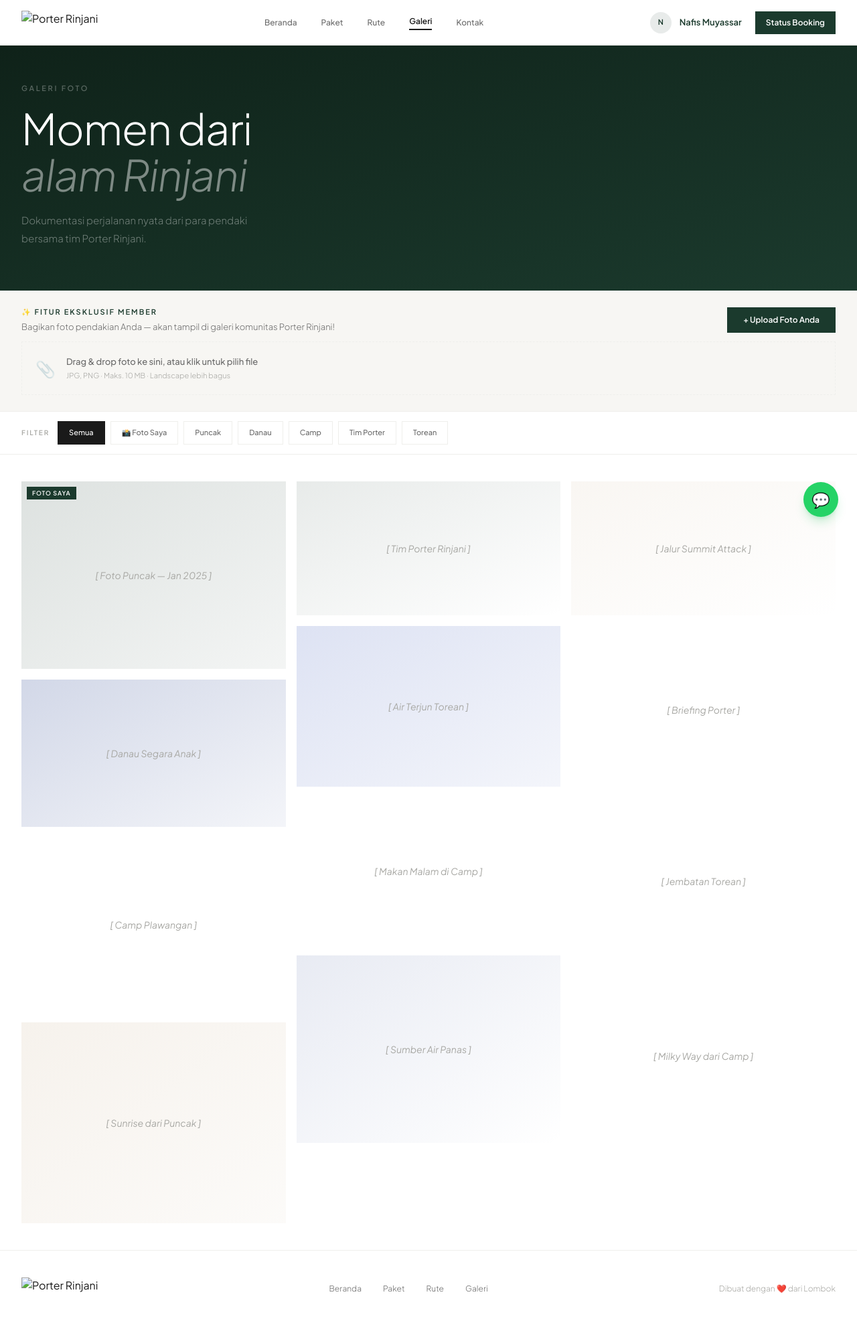
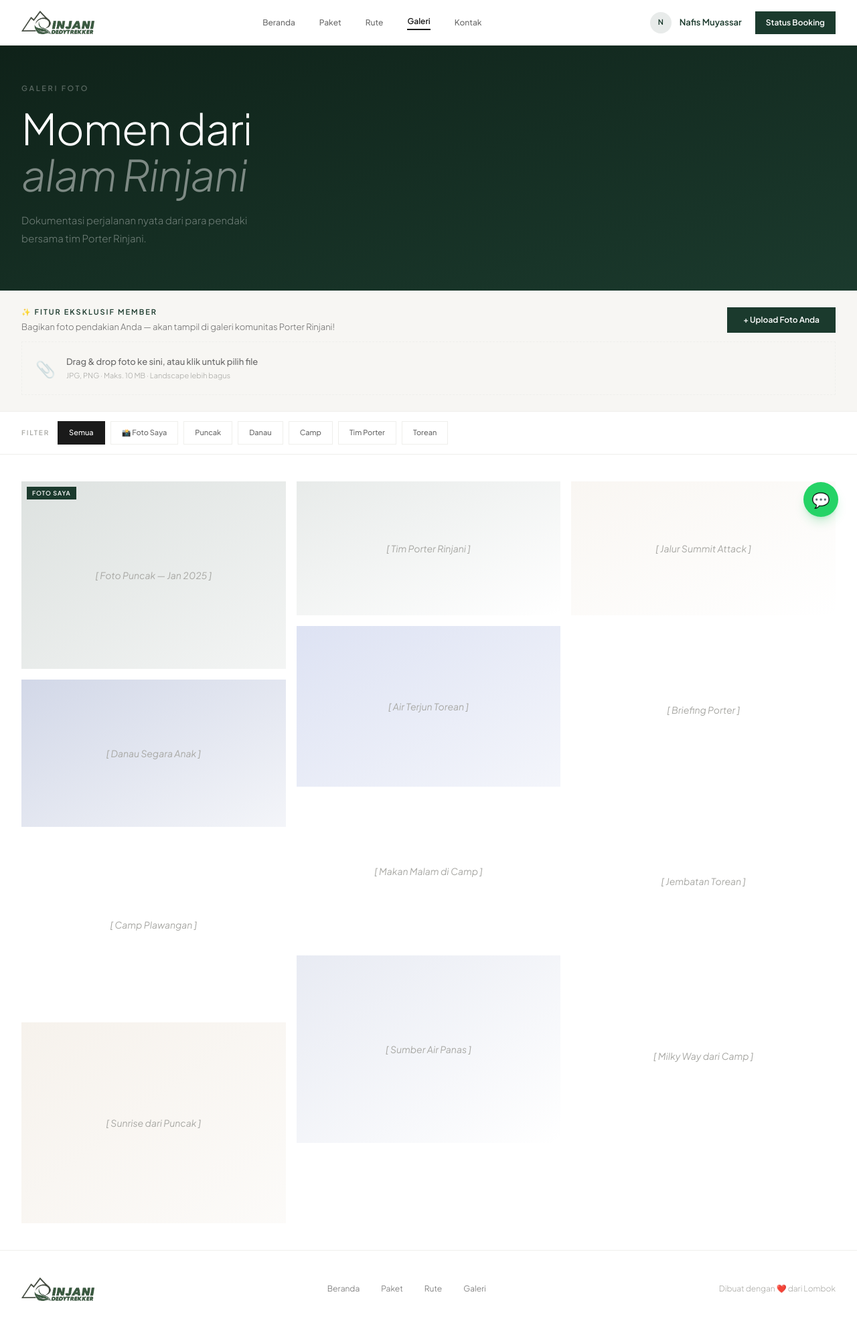
Before and after one commit to nafismuyassar/porter-rinjani, a plain HTML site: page galeri.html in a window 1280 px wide. Shown: the whole page at 67% size. Drawn offline with nearby package versions, Linux system fonts and the light colour scheme; the site is published under a folder, as on GitHub Pages, so addresses that start at the root find nothing.

Commit message:
Update galeri.html

```diff
--- a/galeri.html
+++ b/galeri.html
@@ -127,7 +127,7 @@
       >
         <a href="index.html" class="inline-block">
           <img
-            src="/images/loegoe.png"
+            src="images/loegoe.png"
             alt="Porter Rinjani"
             class="h-[35px] w-auto"
           />
@@ -566,7 +566,7 @@
       >
         <a href="index.html" class="inline-block">
           <img
-            src="/images/loegoe.png"
+            src="images/loegoe.png"
             alt="Porter Rinjani"
             class="h-[35px] w-auto"
           />
```
